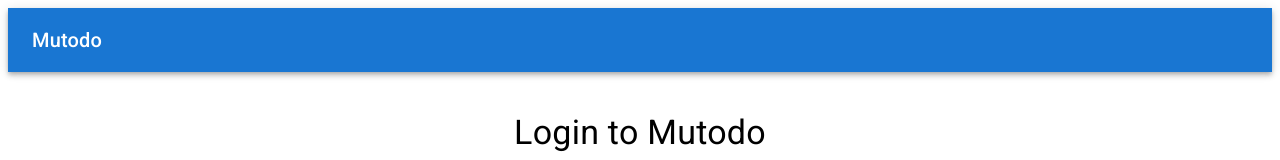
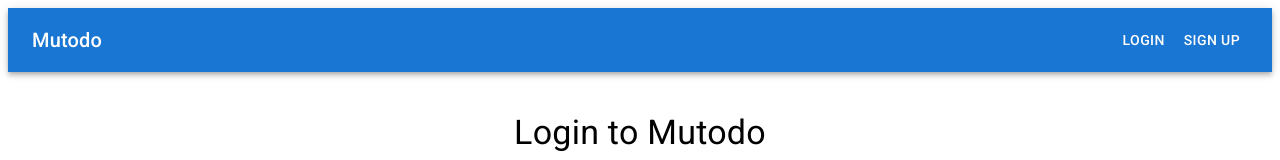
Before and after one commit to jasontdev/mutodo-amplify, a React (Create React App) app: page /login in a window 1280 px wide. Shown: the top 160 px of the page. Built offline with nearby package versions, Linux system fonts and the light colour scheme; no server answers; what aws-amplify would draw is missing.

Commit message:
Added Login, Sign Up and Account buttons to NavBar. Buttons shown according to authentication status.

```diff
--- a/package.json
+++ b/package.json
@@ -7,6 +7,7 @@
     "@emotion/react": "^11.7.0",
     "@emotion/styled": "^11.6.0",
     "@fontsource/roboto": "^4.5.1",
+    "@mui/icons-material": "^5.2.0",
     "@mui/material": "^5.2.2",
     "@testing-library/jest-dom": "^5.15.1",
     "@testing-library/react": "^11.2.7",
--- a/src/components/NavBar.jsx
+++ b/src/components/NavBar.jsx
@@ -1,16 +1,36 @@
-import { AppBar, Box, Toolbar, Typography } from "@mui/material";
 import React from "react";
+import {AppBar, Box, Button, IconButton, Toolbar, Typography} from "@mui/material";
+import {AccountCircle} from "@mui/icons-material";
+import {useAuth} from "../Auth";
+import {useNavigate} from "react-router";
 
 export default function NavBar() {
-  return (
-    <Box sx={{ flexGrow: 1 }}>
+  const auth = useAuth();
+  const navigate = useNavigate();
+
+  const loginAndRegisterButtons = () => {
+    if (auth.user) {
+      return <IconButton
+        size="large"
+        edge="start"
+        color="inherit"
+        aria-label="menu"
+      ><AccountCircle/></IconButton>
+    } else {
+      return (<div>
+        <Button color="inherit" onClick={() => navigate('/login')}>Login</Button>
+        <Button color="inherit" onClick={() => navigate('/signup')}>Sign Up</Button>
+      </div>);
+    }
+  };
+  return (<Box sx={{flexGrow: 1}}>
     <AppBar position="sticky">
       <Toolbar>
-          <Typography variant="h6" component="div" sx={{ flexGrow: 1 }}>
+        <Typography variant="h6" component="div" sx={{flexGrow: 1}}>
           Mutodo
         </Typography>
+        {loginAndRegisterButtons()}
       </Toolbar>
     </AppBar>
-    </Box>
-  );
+  </Box>);
 }
```
Also changed, not shown: 1 other file (tests, documents, lock files or other folders). Lines whose indentation alone changed are shown as unchanged.
